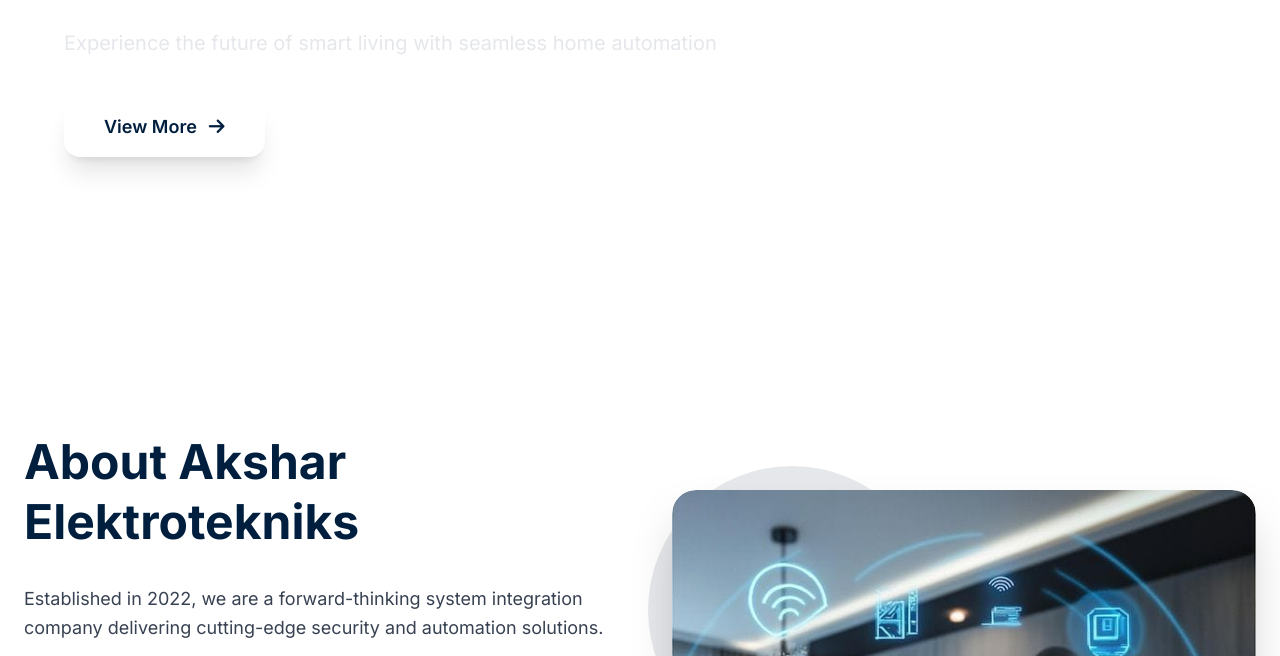
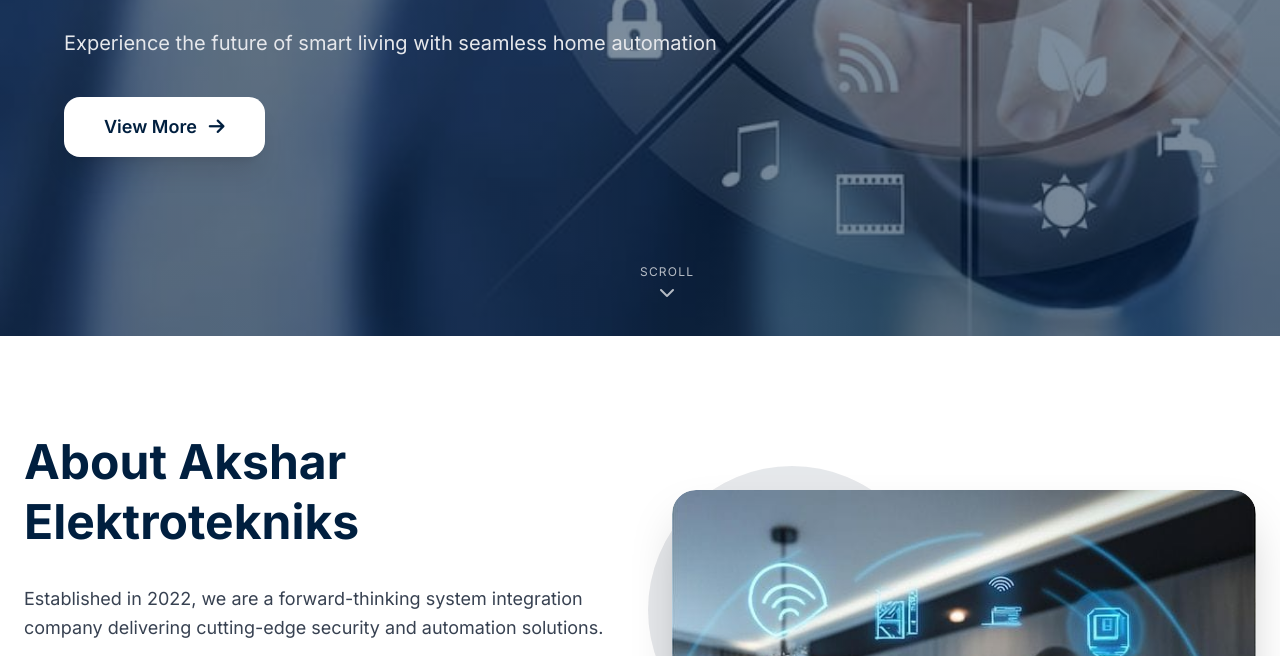
Before and after one commit to prapti-30/akshar-website, a plain HTML site: page index.html in a window 1280 px wide. Shown: the part 625-1281 px from the top of the page. Drawn offline with nearby package versions, Linux system fonts and the light colour scheme.

Commit message:
Update index.html

```diff
--- a/index.html
+++ b/index.html
@@ -19,11 +19,11 @@
             font-family: 'Inter', system-ui, sans-serif;
         }
 
-        .hero-bg {
-            background-image: linear-gradient(rgba(0, 31, 63, 0.45), rgba(0, 31, 63, 0.55)), url('./hero.png')
-            background-size: cover;
-            background-position: center;
-        }
+        .hero-bg { background: linear-gradient(rgba(0, 31, 63, 0.45), rgba(0, 31, 63, 0.55)), url("hero.png");
+                   background-size: cover;
+                   background-position: center;
+                   background-repeat: no-repeat;
+}
 
         .nav-link {
             position: relative;
@@ -404,7 +404,7 @@
     <!-- Logo Section -->
     <div class="flex-1">
       <div class="flex items-center gap-3 mb-6">
-        <img src="logo.png" class="h-14 w-auto bg-red-500 p-1 rounded-lg">
+        <img src="logo.png">
              alt="Akshar Elec Logo"
              class="h-14 w-auto bg-white p-1 rounded-lg">
         <span class="text-3xl font-bold">Akshar Elektrotekniks</span>
```
